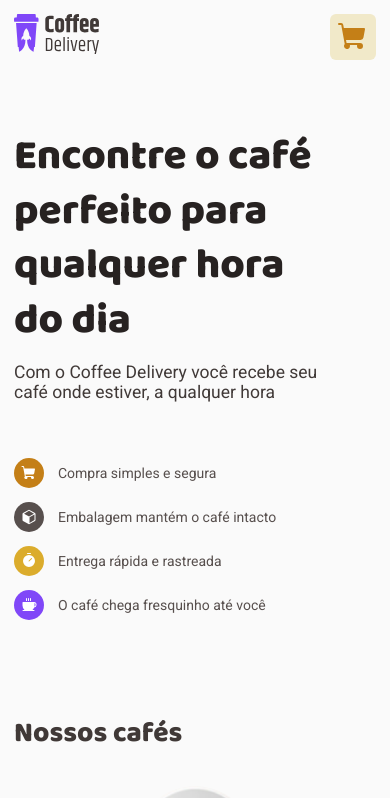
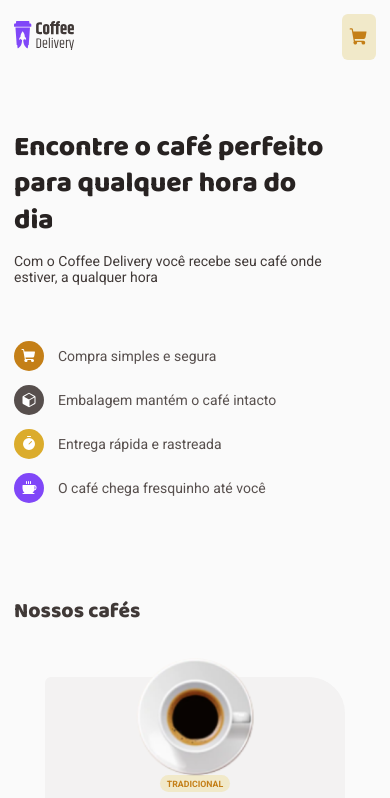
Before and after one commit to giovanaraphaelli/coffee-delivery-rocketseat, a React (Vite) app: page / in a window 390 px wide. Shown: the top 798 px of the page. Built offline with nearby package versions, Linux system fonts and the light colour scheme; no server answers.

Commit message:
feat: responsiveness adjustments

```diff
--- a/src/components/Banner/styles.module.css
+++ b/src/components/Banner/styles.module.css
@@ -60,6 +60,13 @@
   .banner {
     grid-template-columns: 1fr;
   }
+  .banner > div > h1 {
+    font-size: 2rem;
+  }
+  .banner > div > p {
+    font-size: 1rem;
+  }
+
   .banner > img {
     display: none;
   }
--- a/src/components/Card/styles.module.css
+++ b/src/components/Card/styles.module.css
@@ -104,6 +104,8 @@
 
 .cardCart > p {
   font-weight: 700;
+  min-width: 4.7rem;
+  text-align: right;
 }
 
 .wrapperActions {
@@ -117,7 +119,7 @@
   gap: 4px;
   border: none;
   background-color: var(--base-button);
-  padding: 0 0.5rem;
+  padding: 0.5rem;
   text-transform: uppercase;
   font-size: 0.75rem;
   border-radius: 6px;
@@ -128,3 +130,14 @@
 .wrapperActions > button:hover {
   background-color: var(--base-hover);
 }
+
+@media (max-width: 768px) {
+  .cardCart > p {
+    min-width: 4rem;
+  }
+  .wrapperActions {
+    display: flex;
+    flex-direction: column;
+    align-items: flex-start;
+  }
+}
--- a/src/components/Counter/styles.module.css
+++ b/src/components/Counter/styles.module.css
@@ -4,7 +4,7 @@
   justify-content: center;
   align-items: center;
   border-radius: 6px;
-  max-width: 4.5rem;
+  width: 4.5rem;
 }
 
 .counter button {
--- a/src/components/Navbar/styles.module.css
+++ b/src/components/Navbar/styles.module.css
@@ -4,10 +4,13 @@ header {
   padding: 1rem;
   display: flex;
   justify-content: space-between;
+  align-items: center;
 }
 
 .actions {
   display: flex;
+  flex-wrap: wrap;
+  justify-content: flex-end;
   gap: 1rem;
 }
 
@@ -49,3 +52,12 @@ header {
   font-size: 0.7rem;
   color: var(--white);
 }
+
+@media (max-width: 768px) {
+  header img {
+    width: 60px;
+  }
+  header svg {
+    width: 20px;
+  }
+}
--- a/src/pages/Checkout/styles.module.css
+++ b/src/pages/Checkout/styles.module.css
@@ -1,7 +1,7 @@
 .containerCheckout {
   display: grid;
   grid-template-columns: 1fr 448px;
-  column-gap: 2rem;
+  gap: 2rem;
   align-items: start;
 }
 
@@ -88,3 +88,14 @@
 .wrapperResume footer button:hover {
   background-color: var(--yellow-dark);
 }
+
+@media (max-width: 768px) {
+  .containerCheckout {
+    grid-template-columns: 1fr;
+  }
+  .wrapperResume,
+  .resumeEmpty,
+  .containerCheckout form {
+    padding: 2.5rem 1.5rem;
+  }
+}
--- a/src/pages/Home/styles.module.css
+++ b/src/pages/Home/styles.module.css
@@ -13,7 +13,11 @@
 }
 
 @media (max-width: 768px) {
+  .containerHome h2 {
+    font-size: 1.5rem;
+  }
   .wrapperCards {
-    grid-template-columns: 1fr;
+    justify-content: center;
+    grid-template-columns: 300px;
   }
 }
```
